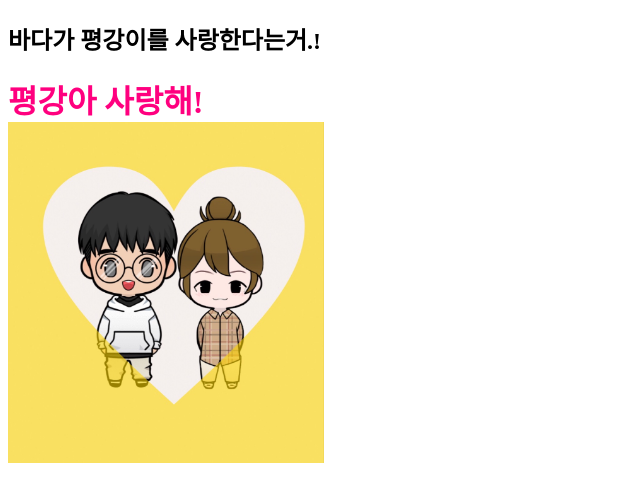
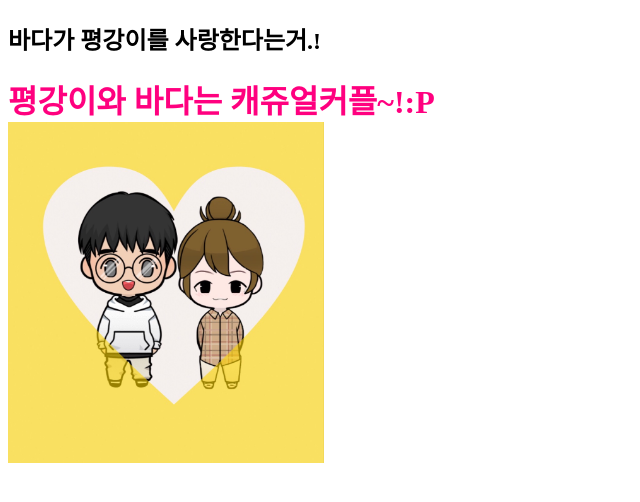
Before and after one commit to badabada/Footballor, a plain HTML site: page LOVE.html in a window 1280 px wide. Shown: the part 68-570 px from the top of the page, without its empty margins (0-640 px from the left). Drawn offline with Linux system fonts and the light colour scheme.

Commit message:
Update LOVE.html

```diff
--- a/LOVE.html
+++ b/LOVE.html
@@ -9,7 +9,7 @@
 
   <h2>바다가 평강이를 사랑한다는거.!</h2>
 
-  <p> <strong><span style="font-size:32px;"><font color="#FF007F">평강아 사랑해!</font color></span></strong>
+  <p> <strong><span style="font-size:32px;"><font color="#FF007F">평강이와 바다는 캐쥬얼커플~!:P</font color></span></strong>
 <br>
   <img src="LOVE.JPEG" width=25%></p>
 
```
